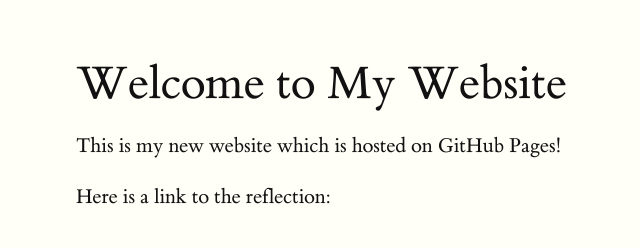
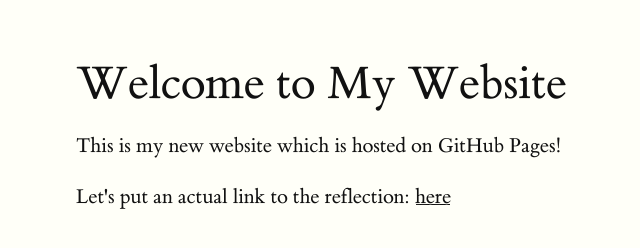
Before and after one commit to kspicer80/kspicer_ptrr, a plain HTML site: page index.html in a window 1280 px wide. Shown: the whole page, without its empty margins (84-724 px from the left). Drawn offline with Linux system fonts and the light colour scheme.

Commit message:
Update index.html

```diff
--- a/index.html
+++ b/index.html
@@ -11,7 +11,7 @@
     <main>
         <h1>Welcome to My Website</h1>
         <p>This is my new website which is hosted on GitHub Pages!</p>
-      <p>Here is a link to the reflection: <a href="ptrr.html"</a>
+      <p>Let's put an actual link to the reflection: <a href="ptrr.html">here</a>
     </main>
   </body>
 </html>
```
